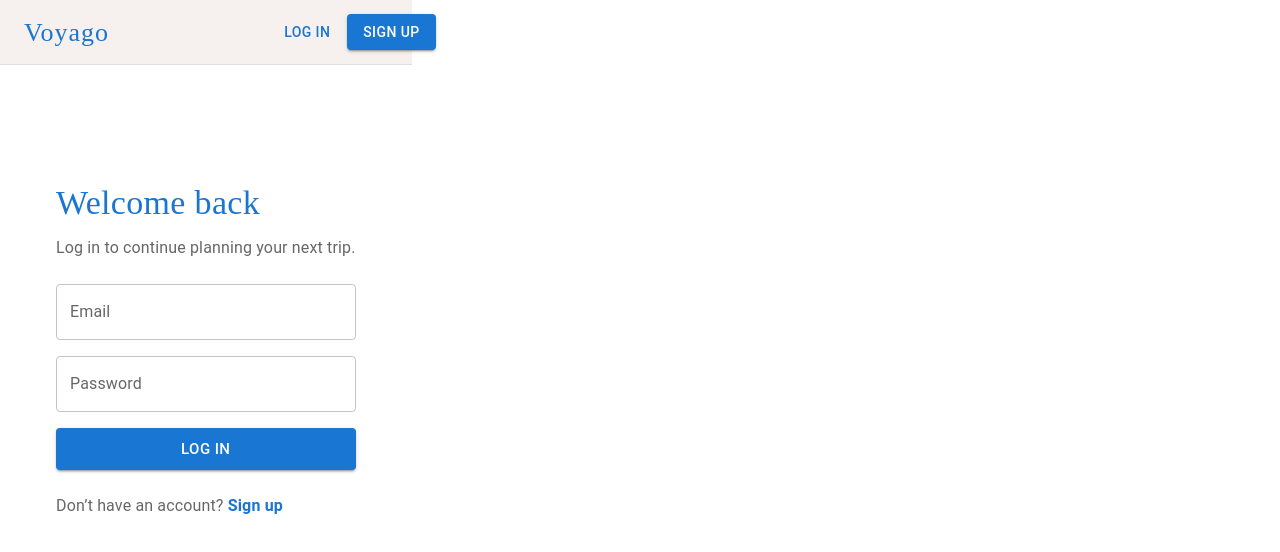
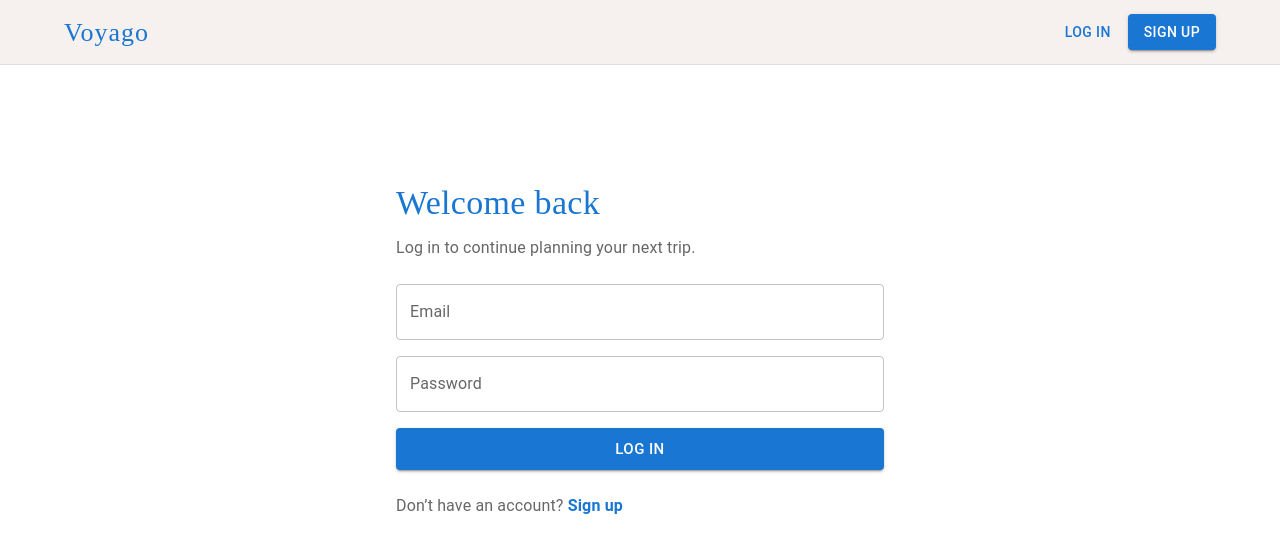
Before and after one commit to chenkevin711/Voyago, a React (Vite) app in the folder frontend/: page /login in a window 1280 px wide. Shown: the top 552 px of the page. Built offline with nearby package versions, Linux system fonts and the light colour scheme; no server answers.

Commit message:
Fix global CSS layout overflow on landing page

```diff
--- a/frontend/src/index.css
+++ b/frontend/src/index.css
@@ -2,10 +2,6 @@
     font-family: system-ui, Avenir, Helvetica, Arial, sans-serif;
     line-height: 1.5;
     font-weight: 400;
-
-    color-scheme: light dark;
-    color: rgba(255, 255, 255, 0.87);
-    background-color: #242424;
 
     font-synthesis: none;
     text-rendering: optimizeLegibility;
@@ -13,56 +9,27 @@
     -moz-osx-font-smoothing: grayscale;
 }
 
-a {
-    font-weight: 500;
-    color: #646cff;
-    text-decoration: inherit;
+* {
+    box-sizing: border-box;
 }
-a:hover {
-    color: #535bf2;
+
+html,
+body,
+#root {
+    width: 100%;
+    min-height: 100%;
 }
 
 body {
     margin: 0;
-    display: flex;
-    place-items: center;
     min-width: 320px;
-    min-height: 100vh;
+    background-color: #ffffff;
 }
 
-h1 {
-    font-size: 3.2em;
-    line-height: 1.1;
+img,
+svg,
+video,
+canvas {
+    display: block;
+    max-width: 100%;
 }
-
-button {
-    border-radius: 8px;
-    border: 1px solid transparent;
-    padding: 0.6em 1.2em;
-    font-size: 1em;
-    font-weight: 500;
-    font-family: inherit;
-    background-color: #1a1a1a;
-    cursor: pointer;
-    transition: border-color 0.25s;
-}
-button:hover {
-    border-color: #646cff;
-}
-button:focus,
-button:focus-visible {
-    outline: 4px auto -webkit-focus-ring-color;
-}
-
-@media (prefers-color-scheme: light) {
-    :root {
-        color: #213547;
-        background-color: #ffffff;
-    }
-    a:hover {
-        color: #747bff;
-    }
-    button {
-        background-color: #f9f9f9;
-    }
-}
```
